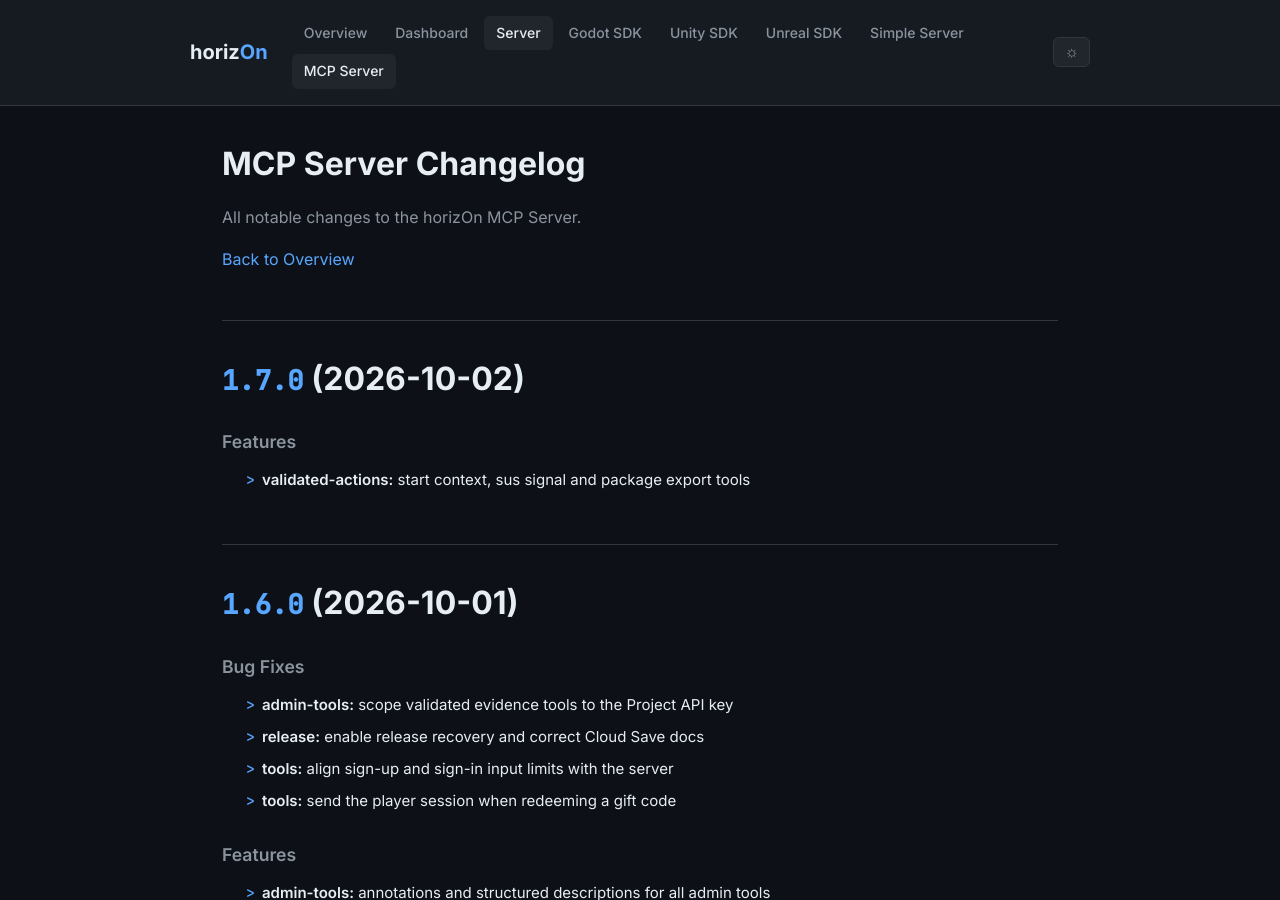
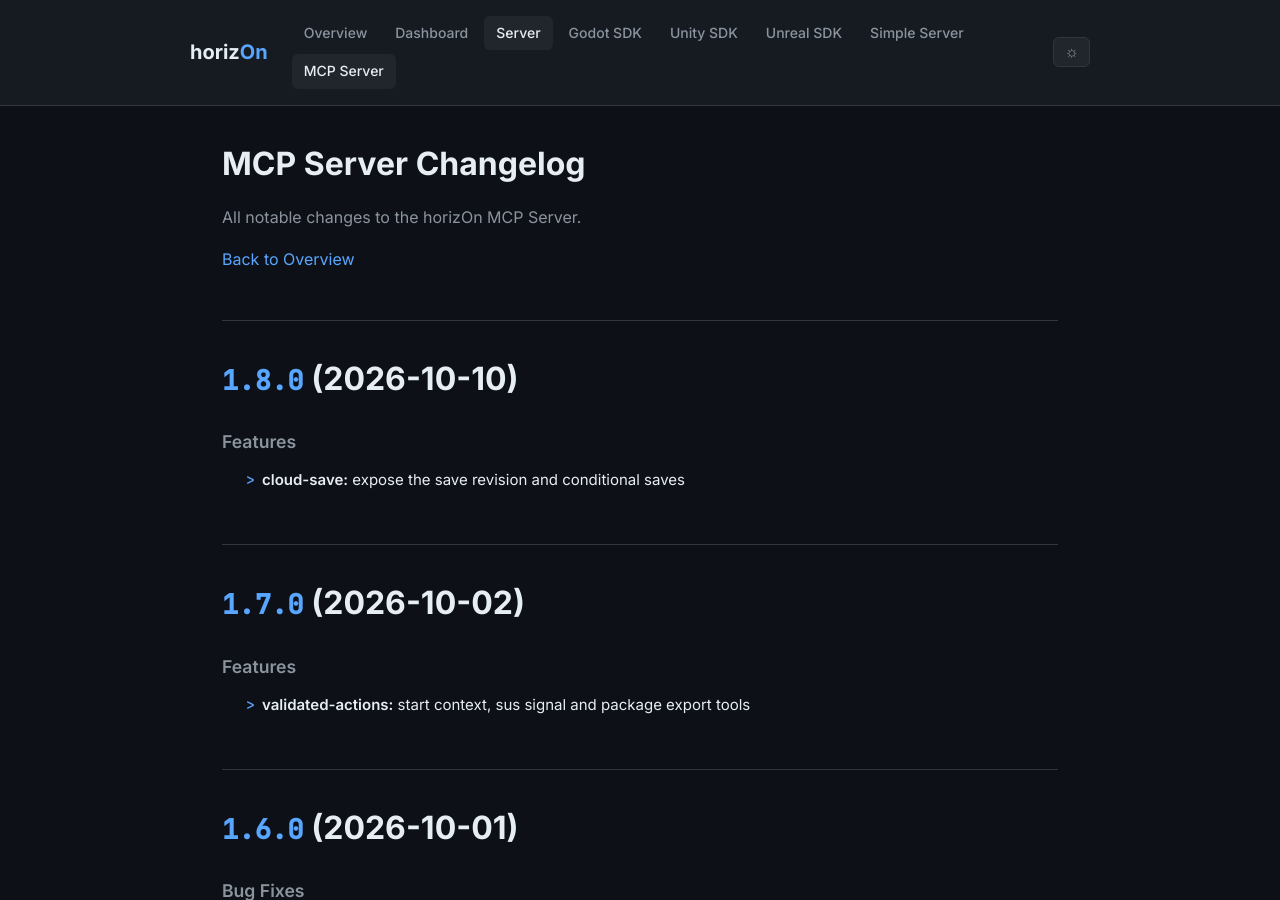
Before and after one commit to ProjectMakersDE/horizOn-Changelog, a Jekyll site: the page built from mcp-server-changelog.md, in a window 1280 px wide and 900 px high. Built offline with Jekyll 4.4.1, drawn with Linux system fonts in a browser that asks for light colours.

Commit message:
chore: reconcile changelogs

```diff
--- a/mcp-server-changelog.md
+++ b/mcp-server-changelog.md
@@ -8,6 +8,13 @@ title: MCP Server Changelog
 All notable changes to the horizOn MCP Server.
 
 [Back to Overview](.)
+
+# [1.8.0](https://github.com/ProjectMakersDE/horizOn-mcp/compare/v1.7.0...v1.8.0) (2026-10-10)
+
+
+### Features
+
+* **cloud-save:** expose the save revision and conditional saves ([c222cce](https://github.com/ProjectMakersDE/horizOn-mcp/commit/c222cceb5d65cbe708717971983c9100854fc76c))
 
 # [1.7.0](https://github.com/ProjectMakersDE/horizOn-mcp/compare/v1.6.0...v1.7.0) (2026-10-02)
 
```
Also changed, not shown: index.md (+1 -1 lines).
